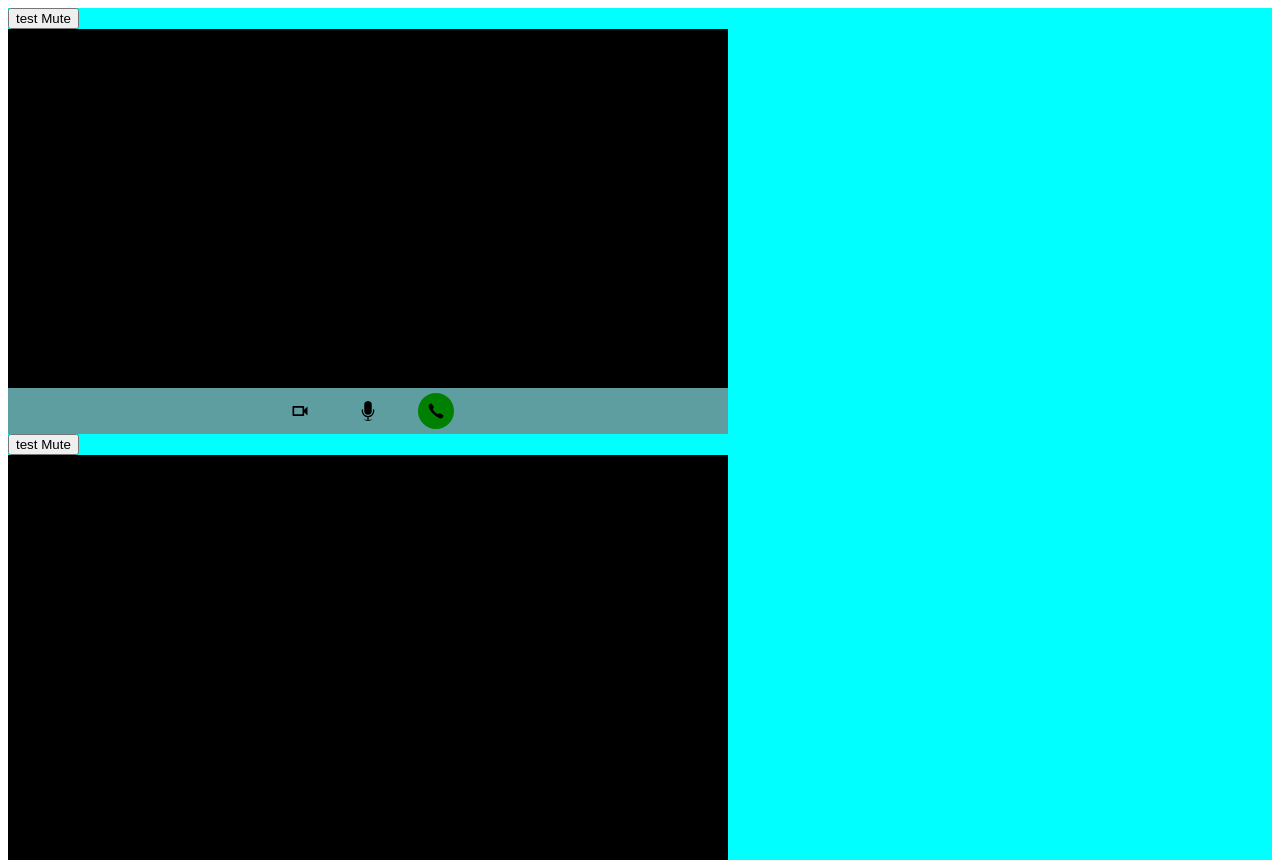
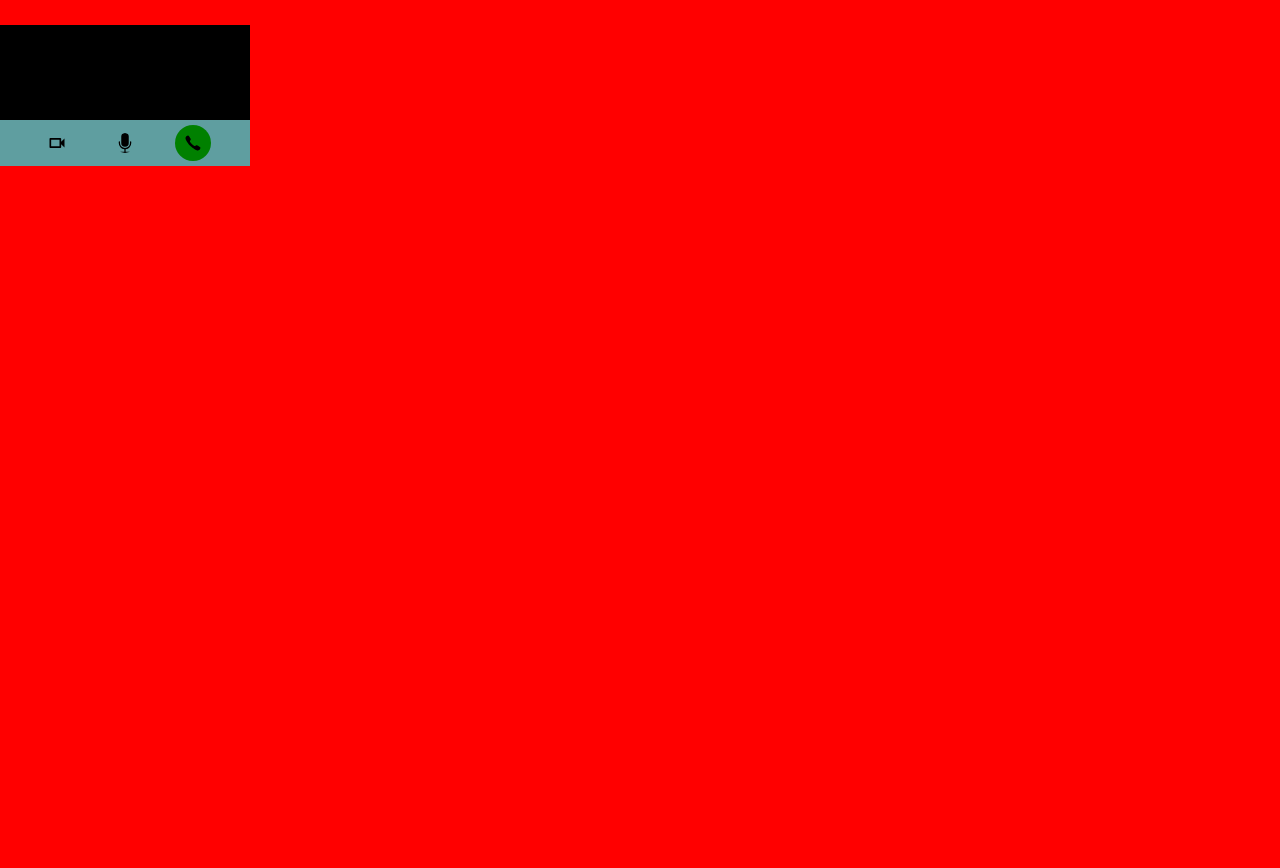
Before and after one commit to rguichette/realtimeReact, a React (Vite) app: page / in a window 1280 px wide. After the commit the page ends 800 px from the top, so only its background shows below. Built offline with nearby package versions, Linux system fonts and the light colour scheme.

Commit message:
video element draggable

```diff
--- a/package.json
+++ b/package.json
@@ -11,6 +11,7 @@
     "@reduxjs/toolkit": "^1.8.1",
     "react": "^18.0.0",
     "react-dom": "^18.0.0",
+    "react-draggable": "^4.4.5",
     "react-icons": "^4.3.1",
     "react-redux": "^8.0.1",
     "styled-components": "^5.3.5"
--- a/src/App.tsx
+++ b/src/App.tsx
@@ -1,15 +1,36 @@
-
+import "./app.css"
 import Video from './components/Video'
 import Controls from './components/controls'
 
+import Draggable from 'react-draggable';
+
+    //   <div className='remote_video_wrapper'>
+
+    //  <Video/>
+    //   </div>
+    //  <div >
+    //    <div className="local_video_wrapper">
+
+    //  <Video controls={false} style={{background:"orange", width:250, borderRadius:10}}/>
+    //    </div>
+
+    //  </div>
 function App() {
 
   return (
-    <div className="App">
-     <Video/>
-     <Video controls={false}/>
+    <div className="App" style={{ height:"100%", width:"100%"}} >
+      {/* <Video/> */}
 
-    </div>
+      {/* <div style={{width:"100%", background: "yellow", height:"100%"}}>test</div> */}
+
+<Draggable bounds="parent" >
+  <div className="TEST" style={{background: "green", display:"inline-block", position: "absolute", top:"25px"}} >
+
+  <Video style={{width: 250}}/>
+  </div>
+
+</Draggable>
+</div>
   )
 }
 
--- /dev/null
+++ b/src/app.css
@@ -0,0 +1,13 @@
+html, body, #root{
+    /* overflow-x: hidden; */
+    height: 100%;
+    width: 100%;
+    background-color: red;
+    padding: 0;
+    margin: 0;
+}
+/* .App{
+    background: red;
+    height: 100%;
+    width:100%;
+} */
--- a/src/components/Video/index.tsx
+++ b/src/components/Video/index.tsx
@@ -17,7 +17,7 @@ import Controls from '../controls'
  *
  */
 
-export default function Video({controls=true}:{controls?:boolean} ) {
+export default function Video({controls=true, style={width:720}}:{controls?:boolean, style?:{background?:string, height?:number, width:number, borderRadius?:number |string}} ) {
     const {muted, hide, in_call } = useSelector<RootState>(state =>state.video) as initVideoState
     const dispatch = useDispatch<AppDispatch>()
 
@@ -25,13 +25,9 @@ export default function Video({controls=true}:{controls?:boolean} ) {
     }
   return (
 
-    <VidStyles>
+    <VidStyles style={style}>
         <div className="vid_controls">
-            <button onClick={()=>{
-                dispatch(muteAudio())
-                console.log("testing Mute");
 
-            }}>test Mute</button>
         </div>
         <div className='video_container'>
 
@@ -49,6 +45,6 @@ function onloadMetaData (e:React.SyntheticEvent<HTMLVideoElement, Event>){
     console.log("meta loaded");
 
     let player = e.target as HTMLVideoElement;
-    player.width = player.clientWidth;
-    player.height = player.clientHeight;
+    // player.width = player.videoWidth
+    // player.height = player.videoHeight;
 }
--- a/src/components/Video/style.tsx
+++ b/src/components/Video/style.tsx
@@ -1,28 +1,49 @@
 import styled from 'styled-components'
 
+
+
+
+/* ${(props)=>console.log("hello ---", props.style?.background) as any} ;  */
+
 const VidStyles = styled.div`
-background-color: aqua;
+background:${({style})=>style?.background ? style.background : "black"} ;
+width: ${({style})=> style?.width };
+height: ${({style}) => style?.height ? style.height +"px" : style?.width as number * .5625 + "px"} ;
+
+/*
+${({style}) =>{
+    if(style?.height)
+    return style.height;
+        console.log("height: ", style?.width as number * .5625 )
+        return style?.width as number * .5625
+
+        }}; */
+
+border-radius: ${({style})=> style?.borderRadius };
+overflow: hidden;
+
 .video_container{
 
 display: flex;
 position: relative;
-width: 720px;
-
+width:100%;
+height: 100%;
 
 }
 #controls{
-background: red;
-position: absolute;
-bottom: 0;
-width: 100%;
+    background: red;
+    position: absolute;
+    bottom: 0;
+    width: 100%;
 }
 
+
 #localVideo{
-height: 405px;
-width: 720px;
 
+width: 100%;
+height: 100%;
+object-fit: fill;
 background: black;
-min-height: 225px;
 }
 `
 export default VidStyles;
```
Also changed, not shown: src/components/videoChat/index.tsx (+7 -0 lines), src/components/videoChat/style.tsx (line endings or trailing spaces), 1 other file (tests, documents, lock files or other folders).
